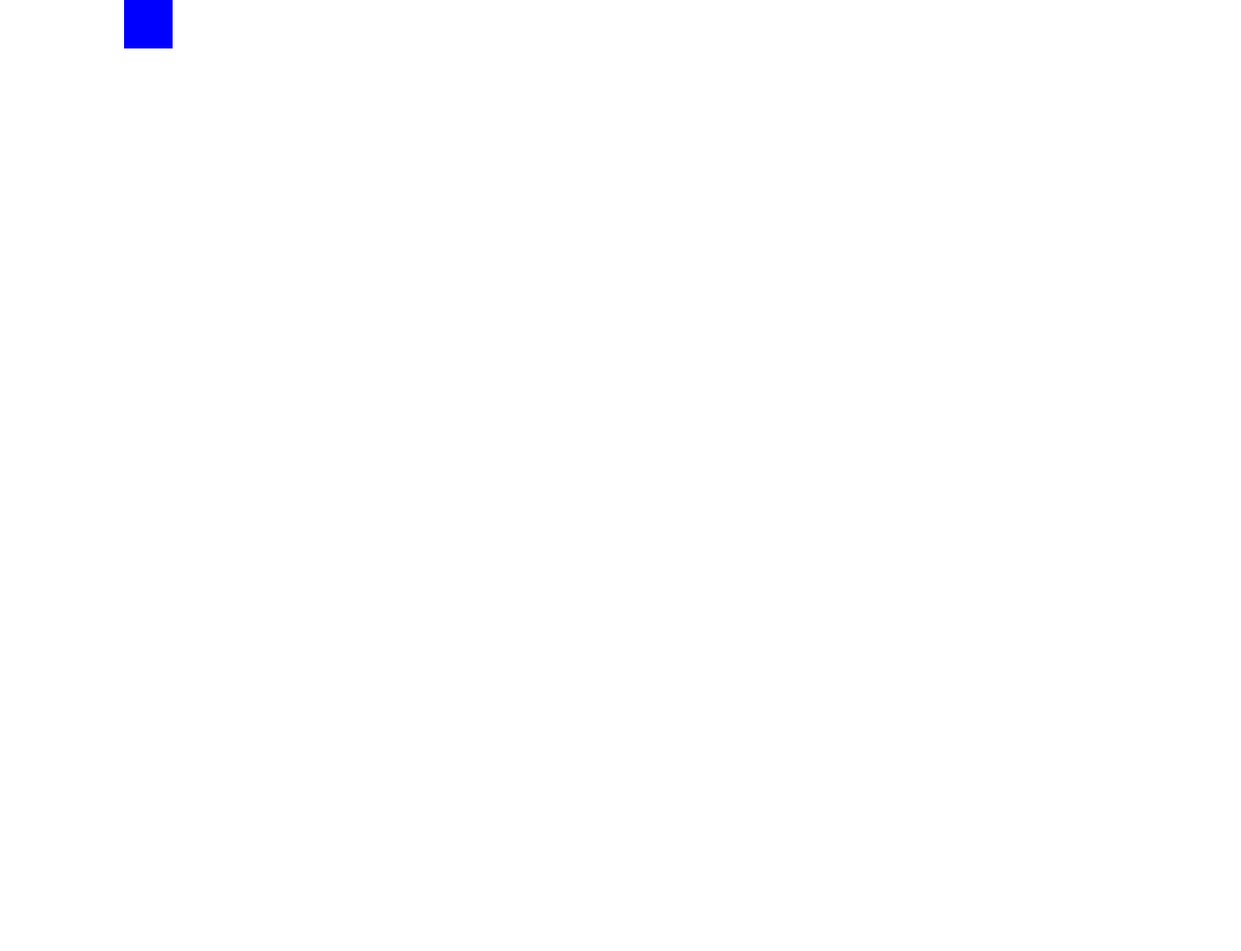
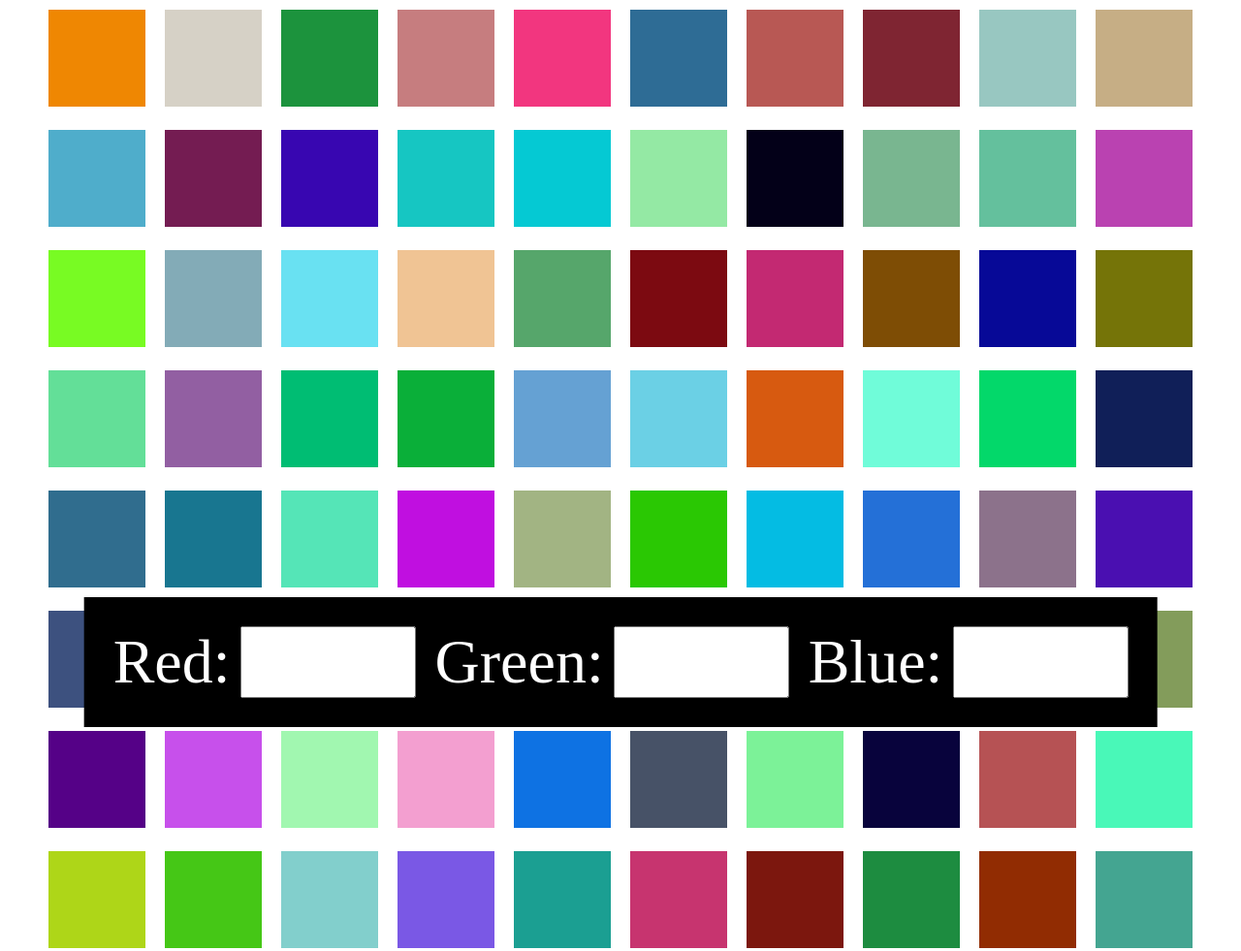
Before and after one commit to Assarzz/ColorfullBoxes, a plain HTML site: page index.html in a window 1280 px wide. Shown: the top 981 px of the page at 97% size. Before the commit the page ends 800 px from the top, so only its background shows below. Drawn offline with Linux system fonts and the light colour scheme.

Commit message:
Added version 1

```diff
--- a/index.html
+++ b/index.html
@@ -9,8 +9,28 @@
 </head>
 <body>
 
+    <div id="gui">
 
-    <div id="box"></div>
+        <div class="color">
+            <label for="red">Red: </label>
+            <input type="text">
+        </div>
+
+        <div class="color">
+            <label for="green">Green: </label>
+            <input type="text">
+        </div>
+
+        <div class="color">
+            <label for="blue">Blue: </label>
+            <input type="text">
+        </div>
+
+
+
+
+    </div>
+
 
     <script src="index.js"></script>
 </body>
--- a/index.js
+++ b/index.js
@@ -1,8 +1,19 @@
+for (let index = 0; index < 200; index++) {
+
+    const r = Math.random()*255;
+    const g = Math.random()*255;
+    const b = Math.random()*255;
+
+    r.toString();
+    g.toString();
+    b.toString();
+
+    console.log("rgb("+r+","+g+","+b+")");
 
 
+    const element = document.createElement("div");
+    element.classList.add("small-box");
+    element.style.backgroundColor = "rgb("+r+","+g+","+b+")";
+    document.querySelector("body").appendChild(element);
 
-document.getElementById("box").addEventListener("click", (event)=> {
-
-    alert("yo");
-
-})
+}
--- a/stylesheet.css
+++ b/stylesheet.css
@@ -4,16 +4,41 @@
 
 }
 
-#box{
-    position: absolute;
+.small-box{
     display: inline-block;
-    width: 50px;
-    height: 50px;
-    background-color: blue;
-
-    left: 10%;
-
-
-
+    width: 100px;
+    height: 100px;
+    margin: 10px;
 
 }
+body{
+    text-align: center;
+}
+
+#gui{
+    position: fixed;
+
+    display: flex;
+    flex-direction: row;
+
+    left: 50%;
+    bottom: 50px;
+    background-color: black;
+    color: white;
+    padding: 20px;
+    font-size: 4rem;
+    transform: translateX(-50%);
+
+}
+
+.color {
+    padding: 10px;
+    display: flex;
+    flex-direction: row;
+    column-gap: 10px;
+}
+
+input{
+
+    text-size-adjust: 4rem;
+}
```
